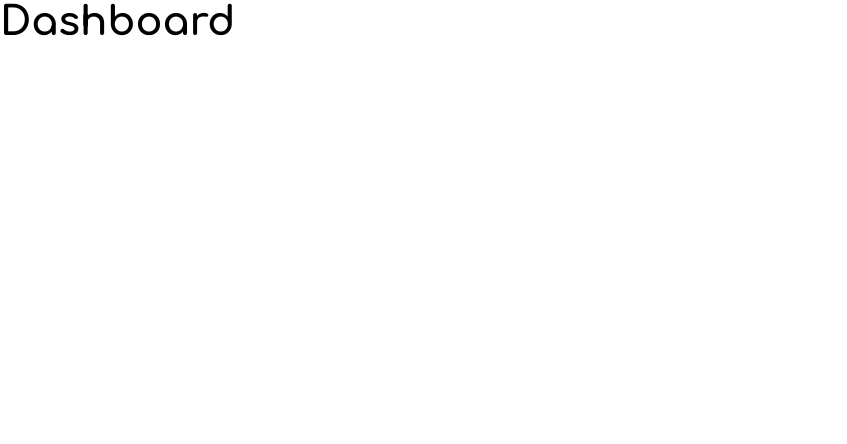
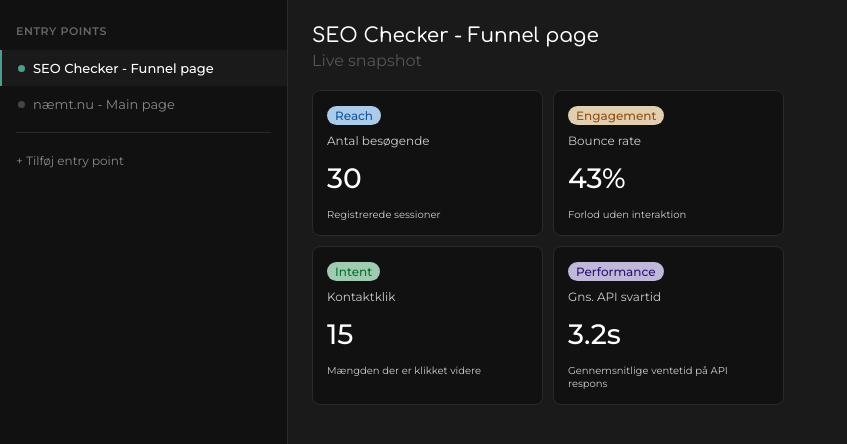
Before and after one commit to SofiePedersen/naemtnu, a Vue app: page /dashboard/x7k9p2m4 in a window 1280 px wide. Shown: the top 444 px of the page, without its empty margins (0-847 px from the left). Built offline with nearby package versions, Linux system fonts and the light colour scheme.

Commit message:
Update Dashboard.vue

```diff
--- a/src/views/Dashboard.vue
+++ b/src/views/Dashboard.vue
@@ -1,11 +1,368 @@
 <script setup>
+import { ref } from "vue";
+
+const entryPoints = ref([
+  { id: "spa", label: "SEO Checker - Funnel page" },
+  { id: "campaign", label: "næmt.nu - Main page" },
+]);
+
+const activeId = ref("spa");
+
+function switchDomain(id) {
+  activeId.value = id;
+}
+
+const data = ref({
+  spa: {
+    visits: 30,
+    bounceRate: 43,
+    contactClicks: 15,
+    avgApiTime: 3.2,
+  },
+  campaign: {
+    visits: 84,
+    bounceRate: 28,
+    contactClicks: 26,
+    avgApiTime: 2.8,
+  },
+});
+
+function getMetric(key) {
+  const current = data.value[activeId.value];
+  return current ? current[key] : "-";
+}
 </script>
 
 <template>
-  <main>
-    <h1>Dashboard</h1>
-  </main>
+  <div class="dashboard">
+
+    <!-- Mobile/tablet top nav -->
+    <nav class="dashboard__topnav">
+      <button
+        v-for="point in entryPoints"
+        :key="point.id"
+        class="dashboard__topnav-btn"
+        :class="{ active: activeId === point.id }"
+        @click="switchDomain(point.id)"
+      >
+        {{ point.label }}
+      </button>
+    </nav>
+
+    <div class="dashboard__body">
+
+      <!-- Desktop sidebar -->
+      <aside class="dashboard__sidebar">
+        <p class="dashboard__sidebar-title">Entry points</p>
+
+        <button
+          v-for="point in entryPoints"
+          :key="point.id"
+          class="dashboard__domain-btn"
+          :class="{ active: activeId === point.id }"
+          @click="switchDomain(point.id)"
+        >
+          <span class="dashboard__dot"></span>
+          {{ point.label }}
+        </button>
+
+        <hr class="dashboard__divider" />
+        <p class="dashboard__add">+ Tilføj entry point</p>
+      </aside>
+
+      <!-- Main content -->
+      <main class="dashboard__main">
+        <h1 class="dashboard__title">
+          {{ entryPoints.find(p => p.id === activeId)?.label }}
+        </h1>
+        <p class="dashboard__sub">Live snapshot</p>
+
+        <!-- Card rows -->
+        <div class="dashboard__cards">
+          <div class="dashboard__row">
+            <div class="dashboard__card">
+              <span class="dashboard__tag dashboard__tag--reach">Reach</span>
+              <p class="dashboard__metric-label">Antal besøgende</p>
+              <p class="dashboard__metric-value">{{ getMetric('visits') }}</p>
+              <p class="dashboard__metric-sub">Registrerede sessioner</p>
+            </div>
+
+            <div class="dashboard__card">
+              <span class="dashboard__tag dashboard__tag--engage">Engagement</span>
+              <p class="dashboard__metric-label">Bounce rate</p>
+              <p class="dashboard__metric-value">{{ getMetric('bounceRate') }}%</p>
+              <p class="dashboard__metric-sub">Forlod uden interaktion</p>
+            </div>
+          </div>
+
+          <div class="dashboard__row">
+            <div class="dashboard__card">
+              <span class="dashboard__tag dashboard__tag--intent">Intent</span>
+              <p class="dashboard__metric-label">Kontaktklik</p>
+              <p class="dashboard__metric-value">{{ getMetric('contactClicks') }}</p>
+              <p class="dashboard__metric-sub">Mængden der er klikket videre</p>
+            </div>
+
+            <div class="dashboard__card">
+              <span class="dashboard__tag dashboard__tag--tech">Performance</span>
+              <p class="dashboard__metric-label">Gns. API svartid</p>
+              <p class="dashboard__metric-value">{{ getMetric('avgApiTime') }}s</p>
+              <p class="dashboard__metric-sub">Gennemsnitlige ventetid på API respons</p>
+            </div>
+          </div>
+        </div>
+      </main>
+    </div>
+  </div>
 </template>
 
-<style scoped>
+<style scoped lang="scss">
+@import "../assets/main.scss";
+
+.dashboard {
+  display: flex;
+  flex-direction: column;
+  min-height: 100vh;
+  background: #1a1a1a;
+  font-family: $font-montserrat;
+}
+
+/* ─── Top nav (mobile + tablet) ──────────────────────── */
+
+.dashboard__topnav {
+  display: flex;
+  overflow-x: auto;
+  background: #111;
+  border-bottom: 1px solid #2a2a2a;
+  padding: 0 1rem;
+  gap: 0.25rem;
+  flex-shrink: 0;
+}
+
+.dashboard__topnav-btn {
+  flex-shrink: 0;
+  padding: 0.875rem 1rem;
+  font-size: 1rem;
+  color: #cccccc;
+  background: none;
+  border: none;
+  border-bottom: 0.125rem solid transparent;
+  cursor: pointer;
+  font-family: inherit;
+  white-space: nowrap;
+
+  &.active {
+    color: #fff;
+    border-bottom: 0.125rem solid #4d9e8f;
+    font-weight: 500;
+    padding: 0rem;
+  }
+}
+
+/* ─── Body (sidebar + main side by side on desktop) ──── */
+
+.dashboard__body {
+  display: flex;
+  flex-direction: column;
+  flex: 1;
+}
+
+/* ─── Sidebar (hidden on mobile/tablet) ─────────────── */
+
+.dashboard__sidebar {
+  display: none;
+}
+
+/* ─── Main ───────────────────────────────────────────── */
+
+.dashboard__main {
+  padding: 1.5rem 1rem;
+  flex: 1;
+}
+
+.dashboard__title {
+  font-size: 1.5rem;
+  font-weight: 500;
+  color: #fff;
+  margin: 0 0 0.25rem;
+}
+
+.dashboard__sub {
+  font-size: 1rem;
+  color: #555;
+  margin: 0 0 1.25rem;
+}
+
+/* ─── Cards ──────────────────────────────────────────── */
+
+.dashboard__cards {
+  display: flex;
+  flex-direction: column;
+  gap: 0.625rem;
+  margin-bottom: 1rem;
+}
+
+.dashboard__row {
+  display: flex;
+  flex-direction: row;
+  gap: 0.625rem;
+}
+
+.dashboard__card {
+  flex: 1;
+  background: #111;
+  border-radius: 0.5rem;
+  padding: 0.875rem;
+  border: 1px solid #2a2a2a;
+}
+
+.dashboard__tag {
+  display: inline-block;
+  font-size: 0.75rem;
+  font-weight: 500;
+  padding: 0.125rem 0.5rem;
+  border-radius: 1.25rem;
+  margin-bottom: 0.5rem;
+}
+
+.dashboard__tag--reach  { background: #aacbec; color: #185797; }
+.dashboard__tag--engage { background: #e2ceb0; color: #925110; }
+.dashboard__tag--intent { background: #9fccb1; color: #0e6e38; }
+.dashboard__tag--tech   { background: #c1b7d8; color: #2f1474; }
+
+.dashboard__metric-label {
+  font-size: 0.75rem;
+  color: #cccccc;
+  margin: 0 0 0.375rem;
+}
+
+.dashboard__metric-value {
+  font-size: 2rem;
+  font-weight: 500;
+  color: #fff;
+  margin: 1rem 0rem;
+  line-height: 1;
+}
+
+.dashboard__metric-sub {
+  font-size: 0.625rem;
+  color: #cccccc;
+  margin: 0;
+}
+
+/* ─── Tablet ─────────────────────────────────────────── */
+
+@media (min-width: 768px) {
+  .dashboard__main {
+    padding: 2rem 1.5rem;
+  }
+
+  .dashboard__topnav {
+    padding-left: 2rem;
+  }
+
+  .dashboard__metric-value {
+    font-size: 1.75rem;
+  }
+}
+
+/* ─── Desktop ────────────────────────────────────────── */
+
+@media (min-width: 1200px) {
+
+  // Hide top nav
+  .dashboard__topnav {
+    display: none;
+  }
+
+  // Body becomes a row
+  .dashboard__body {
+    flex-direction: row;
+    flex: 1;
+  }
+
+  // Show sidebar
+  .dashboard__sidebar {
+    display: flex;
+    flex-direction: column;
+    width: 18rem;
+    flex-shrink: 0;
+    background: #111;
+    padding: 1.5rem 0;
+    border-right: 1px solid #2a2a2a;
+  }
+
+  .dashboard__sidebar-title {
+    font-size: 0.6875rem;
+    font-weight: 600;
+    text-transform: uppercase;
+    letter-spacing: 0.05em;
+    color: #666;
+    padding: 0 1rem 0.75rem;
+  }
+
+  .dashboard__domain-btn {
+    display: flex;
+    align-items: center;
+    gap: 0.5rem;
+    padding: 0.625rem 1rem;
+    font-size: 0.8125rem;
+    color: #888;
+    background: none;
+    border: none;
+    border-left: 0.125rem solid transparent;
+    cursor: pointer;
+    text-align: left;
+    font-family: inherit;
+
+    &:hover {
+      background: #1a1a1a;
+      color: #ccc;
+    }
+
+    &.active {
+      border-left: 0.125rem solid #4d9e8f;
+      color: #fff;
+      font-weight: 500;
+      background: #1a1a1a;
+    }
+  }
+
+  .dashboard__dot {
+    width: 0.4375rem;
+    height: 0.4375rem;
+    border-radius: 50%;
+    background: #444;
+    flex-shrink: 0;
+
+    .active & {
+      background: #4d9e8f;
+    }
+  }
+
+  .dashboard__divider {
+    border: none;
+    border-top: 1px solid #2a2a2a;
+    margin: 0.625rem 1rem;
+  }
+
+  .dashboard__add {
+    padding: 0.625rem 1rem;
+    font-size: 0.75rem;
+    color: #888;
+    cursor: pointer;
+  }
+
+  .dashboard__main {
+    padding: 1.5rem;
+  }
+
+  .dashboard__title {
+    font-size: 1.25rem;
+  }
+
+  .dashboard__cards {
+    max-width: 50%;
+  }
+}
 </style>
```
